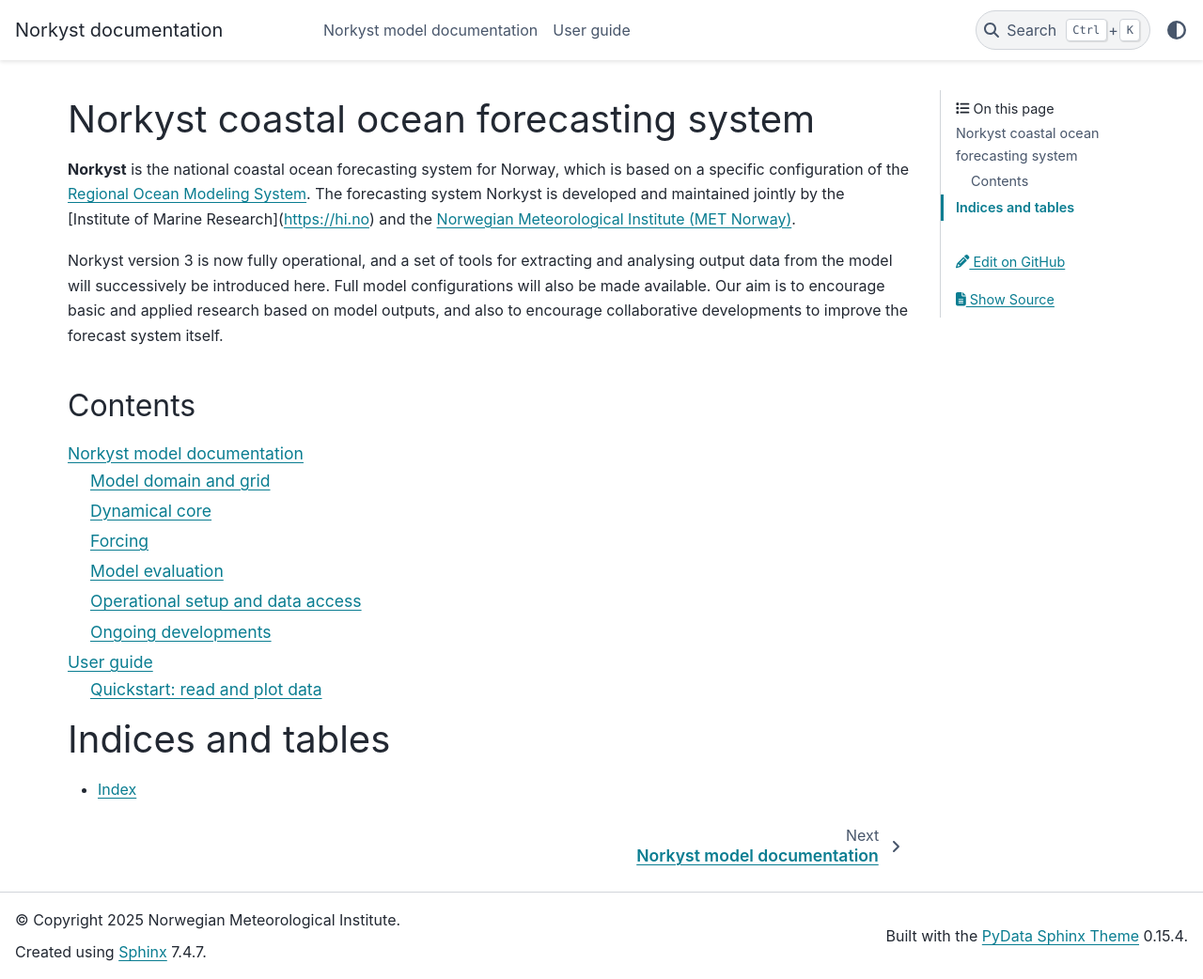
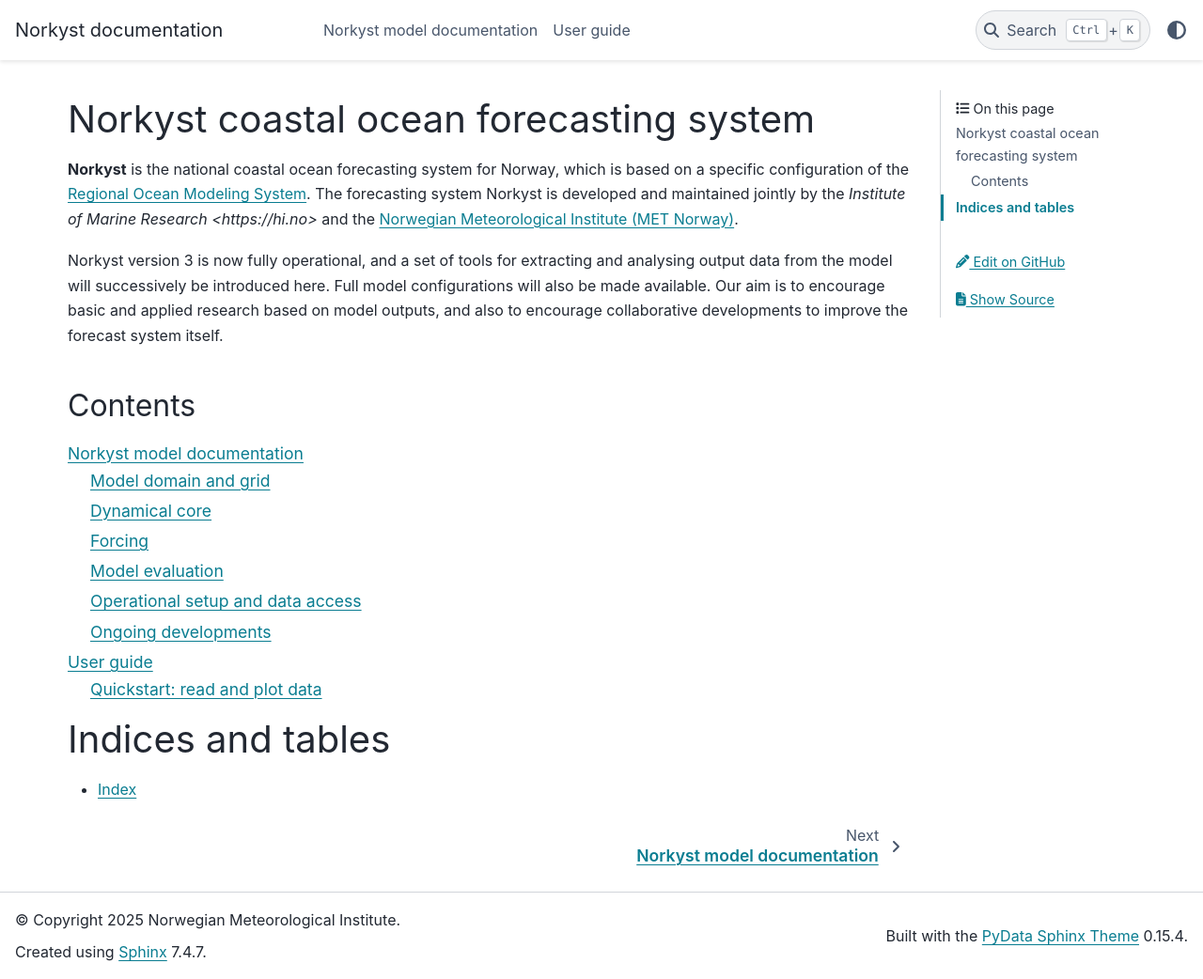
Before and after one commit to norkyst/norkyst.github.io, a Sphinx documentation site: the page built from docs/source/index.rst, in a window 1280 px wide and 1042 px high. Shown: the whole window at 94% size. Built offline with Sphinx 7.4.7 and the PyData theme 0.15.4, drawn with Linux system fonts in a browser that asks for light colours; pages that are not in the unit, such as notebooks, are missing from menus.

Commit message:
fix error in syntax on frontpage

```diff
--- a/docs/source/index.rst
+++ b/docs/source/index.rst
@@ -1,7 +1,7 @@
 Norkyst coastal ocean forecasting system
 ========================================
 
-**Norkyst** is the national coastal ocean forecasting system for Norway, which is based on a specific configuration of the `Regional Ocean Modeling System <https://www.myroms.org/>`_. The forecasting system Norkyst is developed and maintained jointly by the [Institute of Marine Research](https://hi.no) and the `Norwegian Meteorological Institute (MET Norway) <https://met.no>`_.
+**Norkyst** is the national coastal ocean forecasting system for Norway, which is based on a specific configuration of the `Regional Ocean Modeling System <https://www.myroms.org/>`_. The forecasting system Norkyst is developed and maintained jointly by the `Institute of Marine Research <https://hi.no>` and the `Norwegian Meteorological Institute (MET Norway) <https://met.no>`_.
 
 Norkyst version 3 is now fully operational, and a set of tools for extracting and analysing output data from the model will successively be introduced here. Full model configurations will also be made available. Our aim is to encourage basic and applied research based on model outputs, and also to encourage collaborative developments to improve the forecast system itself.
 
```
